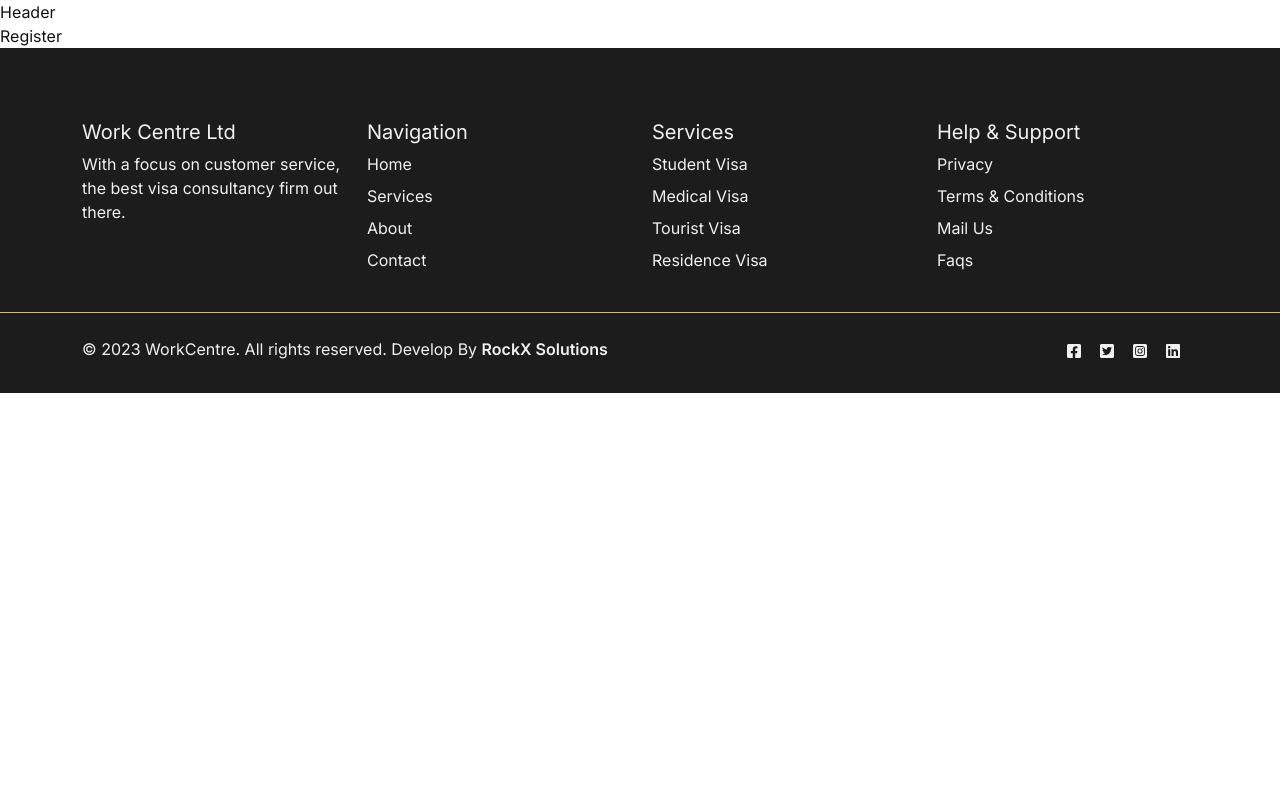
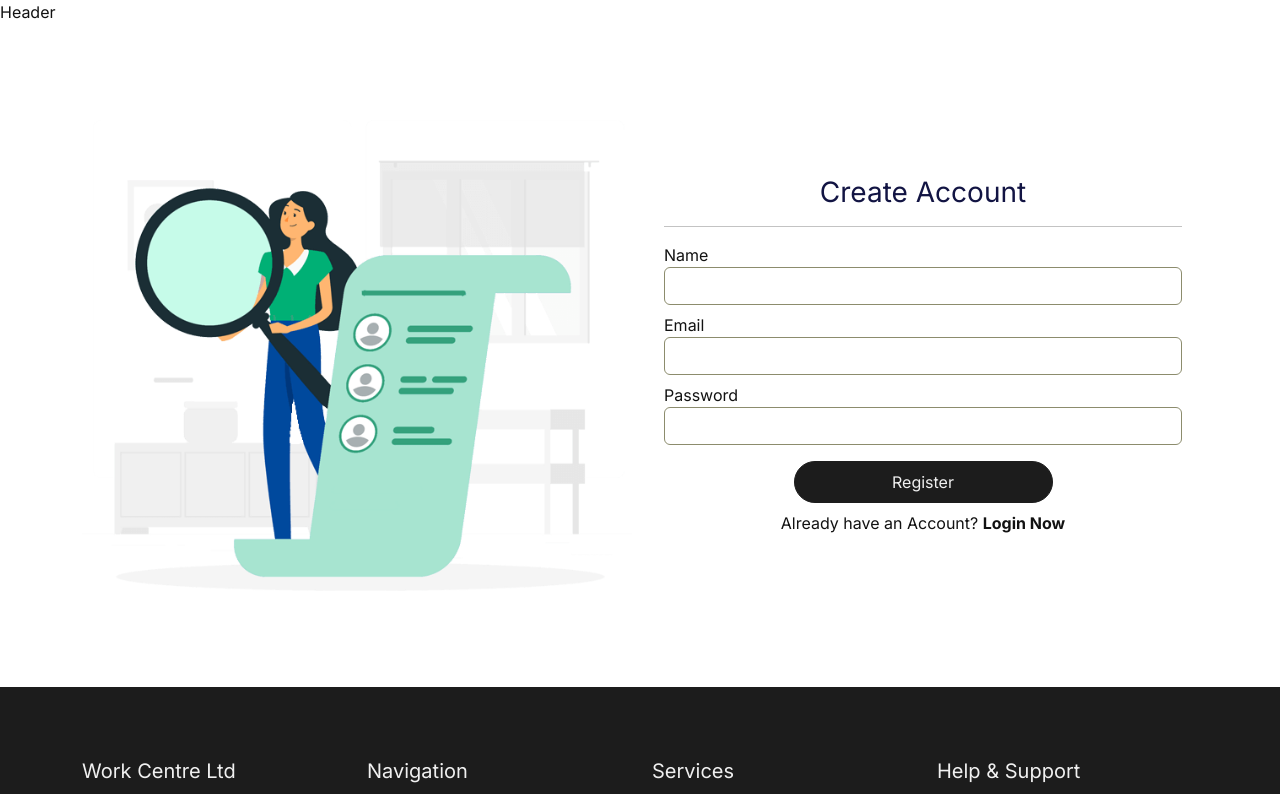
Before and after one commit to mairoky/workcentre, a React (Create React App) app: page /register in a window 1280 px wide. Shown: the top 794 px of the page. Built offline with nearby package versions, Linux system fonts and the light colour scheme.

Commit message:
login & signup page

```diff
--- a/package.json
+++ b/package.json
@@ -10,6 +10,7 @@
     "react": "^18.2.0",
     "react-bootstrap": "^2.7.0",
     "react-dom": "^18.2.0",
+    "react-hook-form": "^7.41.1",
     "react-hot-toast": "^2.4.0",
     "react-icons": "^4.7.1",
     "react-router-dom": "^6.5.0",
--- a/src/index.css
+++ b/src/index.css
@@ -53,6 +53,12 @@ ul {
 
 a {
   text-decoration: none;
+  color: var(--font-color);
+  transition: var(--transition);
+}
+
+a:hover {
+  color: var(--tan);
 }
 
 input.form-control,
@@ -69,11 +75,11 @@ textarea.form-control:focus {
 }
 
 .btn-general {
-  padding: 0.6rem 2.2rem;
+  padding: 0.5rem 2.2rem;
   background-color: var(--secondary-color);
   color: var(--primary-color);
   border: 1px solid var(--secondary-color);
-  border-radius: 50px;
+  border-radius: 2rem;
   transition: var(--transition);
 }
 
@@ -86,12 +92,12 @@ textarea.form-control:focus {
 }
 
 .btn-general-outline {
-  padding: 0.6rem 2.2rem;
+  padding: 0.5rem 2.2rem;
   background-color: transparent;
   color: var(--primary-color);
   transition: var(--transition);
   border: 1px solid var(--primary-color);
-  border-radius: 50px;
+  border-radius: 2rem;
 }
 
 .btn-general-outline:hover,
--- /dev/null
+++ b/src/pages/Login/Login.css
@@ -0,0 +1,3 @@
+section.login {
+    margin: 6rem 0;
+}
--- a/src/pages/Login/Login.js
+++ b/src/pages/Login/Login.js
@@ -1,10 +1,64 @@
 import React from 'react';
+import { useForm } from 'react-hook-form';
+import { Link } from 'react-router-dom';
+import { FaGoogle } from 'react-icons/fa';
+import LoginImage from '../../assets/images/process-01.png';
+import './Login.css';
 
 const Login = () => {
+    const { register, handleSubmit, formState: { errors }, reset } = useForm();
+
+    // Handle Login Form
+    const handleLogin = (data) => {
+
+    }
+    // Handle Google Login
+    const handleGoogleLogIn = () => {
+
+    }
+
     return (
-        <div>
-            Login
-        </div>
+        <section className='login'>
+            <div className="container">
+                <div className="row g-3 align-items-lg-center">
+                    <div className="col-lg-6 col-md-7 col-12">
+                        <div className="card border-0 py-4">
+                            <form onSubmit={handleSubmit(handleLogin)}>
+                                <div className="card-body">
+                                    <div className="text-center">
+                                        <h3>Login</h3>
+                                    </div>
+                                    <hr />
+                                    <div className="form-group mt-2">
+                                        <label htmlFor="email">Email</label>
+                                        <input {...register('email', { required: 'Email is Required.' })} type="email" id="email" className="form-control" />
+                                        {errors.email && <p className='text-danger m-0'>{errors.email.message}</p>}
+                                    </div>
+                                    <div className="form-group mt-2">
+                                        <label htmlFor="password">Password</label>
+                                        <input {...register('password', { required: 'Password is Required.' })} type="password" id="password" className="form-control" />
+                                        {errors.password && <p className='text-danger m-0'>{errors.password.message}</p>}
+                                    </div>
+                                    <div className="text-center">
+                                        <button type="submit" className="w-50 btn btn-general mt-3">Login</button>
+                                        <Link to="/register" className="d-block mt-2">Don't have Account? <strong>Register Now</strong></Link>
+                                    </div>
+                                    <hr />
+                                    <div className="text-center">
+                                        <Link onClick={handleGoogleLogIn} className="w-50 btn btn-general"><FaGoogle /> Login with Google</Link>
+                                    </div>
+                                </div>
+                            </form>
+                        </div>
+                    </div>
+                    <div className="col-lg-6 col-md-5 col-12">
+                        <div className="login-image">
+                            <img className='img-fluid' src={LoginImage} alt="work centre" />
+                        </div>
+                    </div>
+                </div>
+            </div>
+        </section>
     );
 };
 
--- /dev/null
+++ b/src/pages/Register/Register.css
@@ -0,0 +1,3 @@
+section.register {
+    margin: 6rem 0;
+}
--- a/src/pages/Register/Register.js
+++ b/src/pages/Register/Register.js
@@ -1,10 +1,63 @@
 import React from 'react';
+import { useForm } from 'react-hook-form';
+import { Link } from 'react-router-dom';
+import RegisterImage from '../../assets/images/process-02.png';
+import './Register.css';
 
 const Register = () => {
+    const { register, handleSubmit, reset, formState: { errors } } = useForm();
+    // Handle Register Form
+    const handleRegister = (data) => {
+
+    }
     return (
-        <div>
-            Register
-        </div>
+        <section className='register'>
+            <div className="container">
+                <div className="row g-3 align-items-lg-center">
+                    <div className="col-lg-6 col-md-5 col-12">
+                        <div className="register-image">
+                            <img className='img-fluid' src={RegisterImage} alt="Work Centre" />
+                        </div>
+                    </div>
+                    <div className="col-lg-6 col-md-7 col-12">
+                        <div className="card border-0 py-4">
+                            <form onSubmit={handleSubmit(handleRegister)}>
+                                <div className="card-body">
+                                    <div className="text-center">
+                                        <h3>Create Account</h3>
+                                    </div>
+                                    <hr />
+                                    <div className="form-group mt-2">
+                                        <label htmlFor="name">Name</label>
+                                        <input {...register('name', {
+                                            required: "Name is Required."
+                                        })} type="text" id="name" className="form-control" />
+                                        {errors.name && <p className='text-danger m-0'>{errors.name.message}</p>}
+                                    </div>
+                                    <div className="form-group mt-2">
+                                        <label htmlFor="email">Email</label>
+                                        <input {...register('email')} type="email" id="email" className="form-control" />
+                                        {errors.email && <p className='text-danger m-0'>{errors.email.message}</p>}
+                                    </div>
+                                    <div className="form-group mt-2">
+                                        <label htmlFor="password">Password</label>
+                                        <input {...register('password')} type="password" id="password" className="form-control" required />
+                                    </div>
+                                    <div className="text-center">
+                                        <button type="submit" className="w-50 btn btn-general mt-3">Register</button>
+                                        <Link to="/login" className="d-block mt-2">Already have an Account? <strong>Login Now</strong></Link>
+                                    </div>
+                                    {/* <hr />
+                                    <div className="text-center">
+                                        <Link onClick={handleGoogleLogIn} className="w-50 btn btn-outline-dark"><FaGoogle /> Signup with Google</Link>
+                                    </div> */}
+                                </div>
+                            </form>
+                        </div>
+                    </div>
+                </div>
+            </div>
+        </section>
     );
 };
 
```
Also changed, not shown: 1 other file (tests, documents, lock files or other folders).
